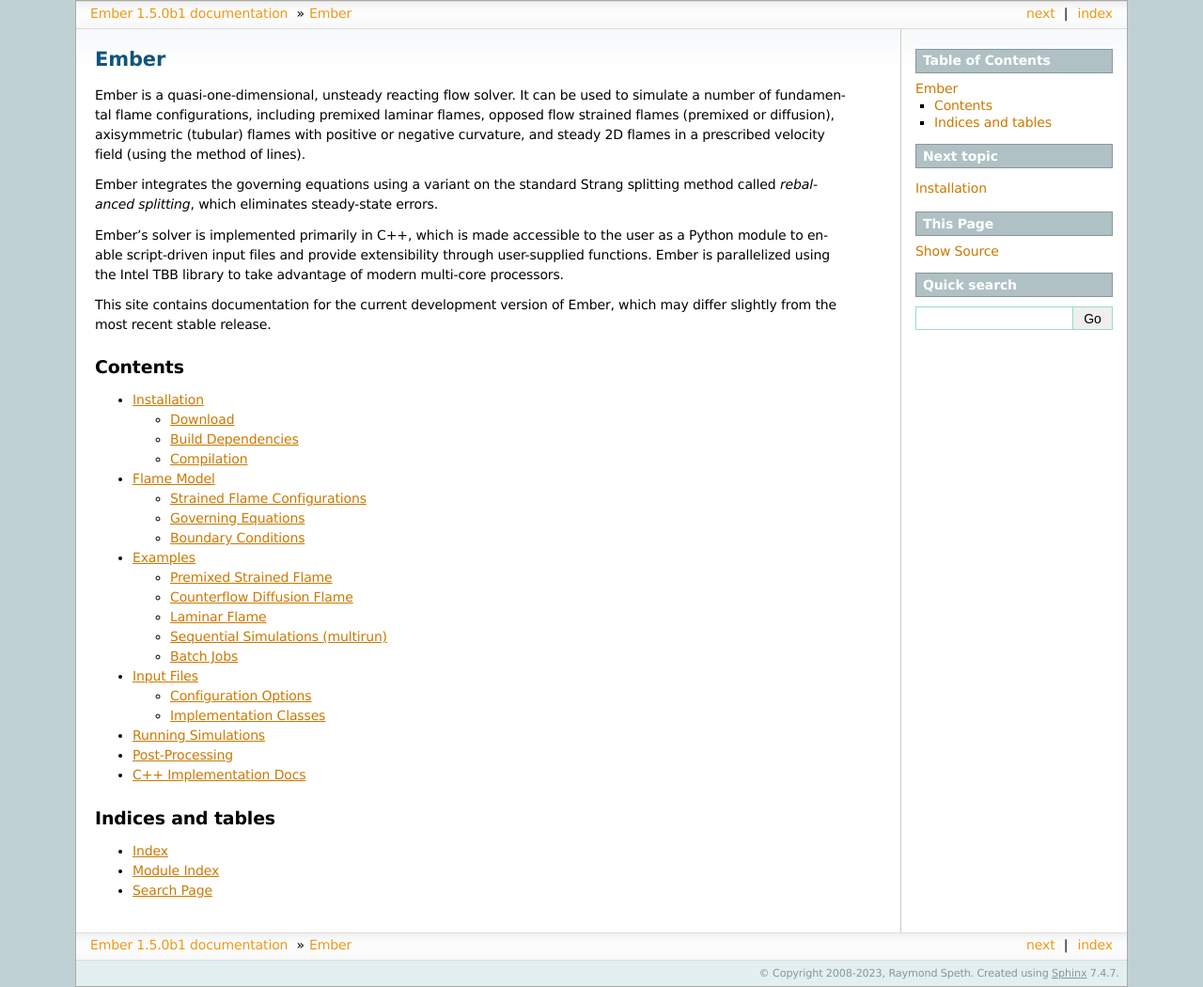
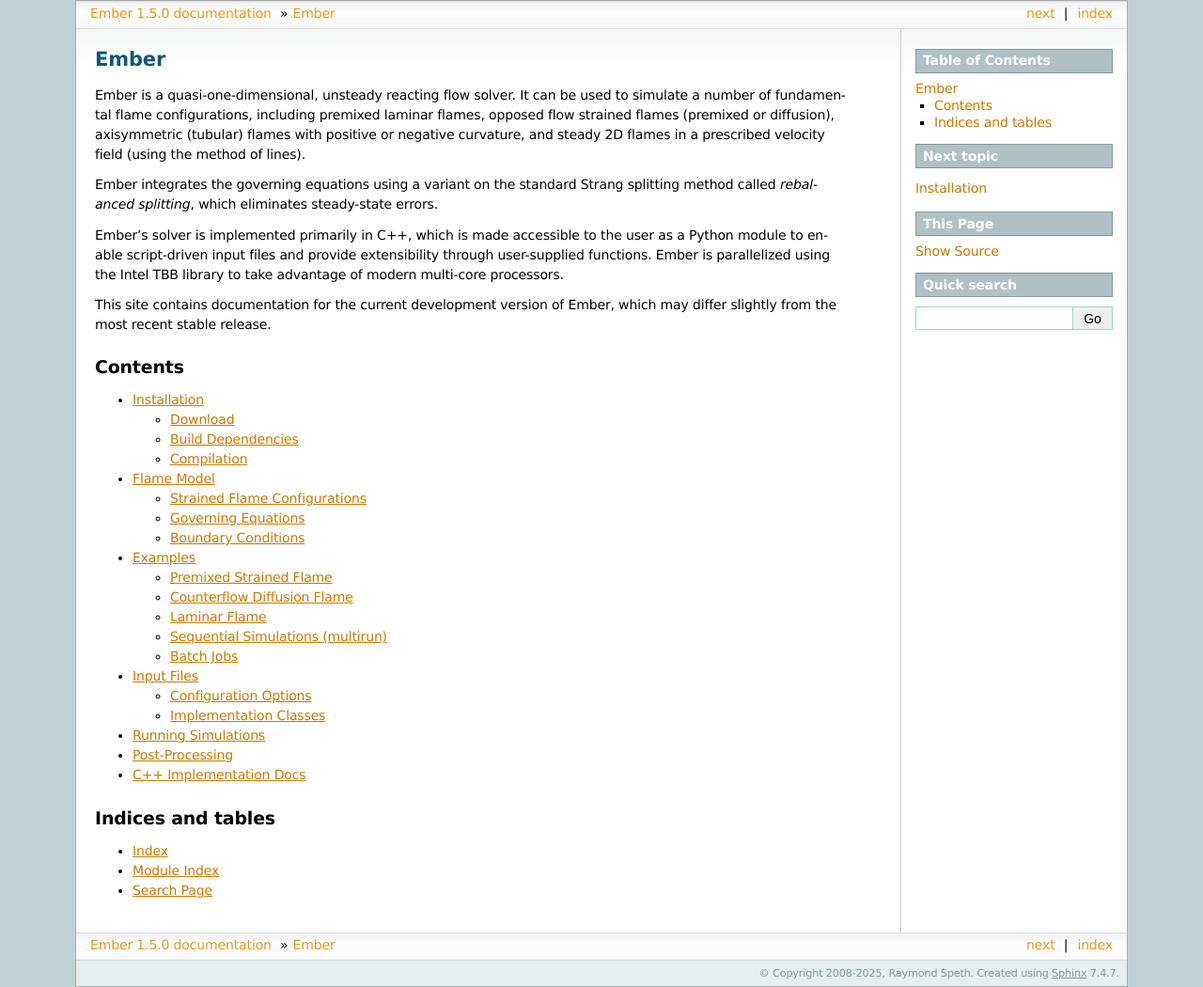
Before and after one commit to speth/ember, a Sphinx documentation site: the page built from doc/sphinx/source/index.rst, in a window 1280 px wide. Shown: the whole page at 94% size. Built offline with Sphinx 7.4.7, drawn with Linux system fonts in a browser that asks for light colours.

Commit message:
Bump version to 1.5.0

```diff
--- a/doc/sphinx/source/conf.py
+++ b/doc/sphinx/source/conf.py
@@ -46,7 +46,7 @@
 
 # General information about the project.
 project = u'Ember'
-copyright = u'2008-2023, Raymond Speth'
+copyright = u'2008-2025, Raymond Speth'
 
 # The version info for the project you're documenting, acts as replacement for
 # |version| and |release|, also used in various other places throughout the
@@ -55,7 +55,7 @@
 # The short X.Y version.
 version = '1.5'
 # The full version, including alpha/beta/rc tags.
-release = '1.5.0b1'
+release = '1.5.0'
 
 # The language for content autogenerated by Sphinx. Refer to documentation
 # for a list of supported languages.
```
Also changed, not shown: LICENSE.txt, 2 other files.
